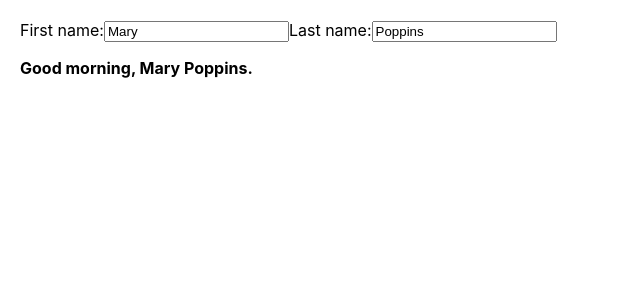
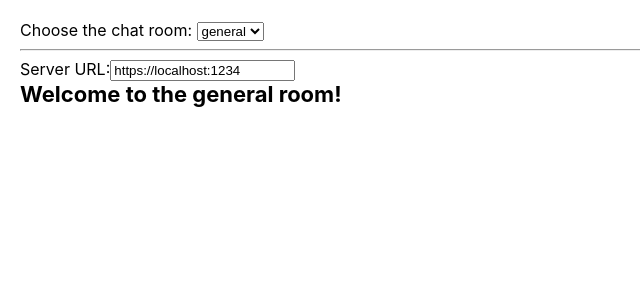
Before and after one commit to becasualle/devsurge-react-course, a React (Create React App) app: page / in a window 1280 px wide. Shown: the top 300 px of the page, without its empty margins (0-640 px from the left). Built offline with nearby package versions, Linux system fonts and the light colour scheme.

Commit message:
Chat Room with effect inside

```diff
--- a/package.json
+++ b/package.json
@@ -9,6 +9,7 @@
     "react": "^18.2.0",
     "react-dom": "^18.2.0",
     "react-scripts": "5.0.1",
+    "toastify-js": "^1.12.0",
     "web-vitals": "^2.1.4"
   },
   "scripts": {
--- a/src/App.jsx
+++ b/src/App.jsx
@@ -1,13 +1,15 @@
 import SaveButton from './reusing-logic-with-custom-hooks/SaveButton';
 import StatusBar from './reusing-logic-with-custom-hooks/StatusBar';
 import Form from './reusing-logic-with-custom-hooks/Form';
+import { ChatRooms } from './reusing-logic-with-custom-hooks/Chat';
 
 export default function App() {
   return (
     <>
       {/* <StatusBar /> */}
       {/* <SaveButton /> */}
-      <Form />
+      {/* <Form /> */}
+      <ChatRooms />
     </>
   );
 }
--- /dev/null
+++ b/src/reusing-logic-with-custom-hooks/Chat/ChatRoom.jsx
@@ -0,0 +1,33 @@
+import { useState, useEffect } from 'react';
+import { showNotification } from './notifications.js';
+import { createConnection } from './chat.js';
+
+export function ChatRoom({ roomId }) {
+  const [serverUrl, setServerUrl] = useState('https://localhost:1234');
+
+  useEffect(() => {
+    const options = {
+      serverUrl: serverUrl,
+      roomId: roomId,
+    };
+    const connection = createConnection(options);
+    connection.on('message', (msg) => {
+      showNotification('New message: ' + msg);
+    });
+    connection.connect();
+    return () => connection.disconnect();
+  }, [roomId, serverUrl]);
+
+  return (
+    <>
+      <label>
+        Server URL:
+        <input
+          value={serverUrl}
+          onChange={(e) => setServerUrl(e.target.value)}
+        />
+      </label>
+      <h1>Welcome to the {roomId} room!</h1>
+    </>
+  );
+}
--- /dev/null
+++ b/src/reusing-logic-with-custom-hooks/Chat/ChatRooms.jsx
@@ -0,0 +1,20 @@
+import { useState } from 'react';
+import { ChatRoom } from './ChatRoom';
+
+export function ChatRooms() {
+  const [roomId, setRoomId] = useState('general');
+  return (
+    <>
+      <label>
+        Choose the chat room:{' '}
+        <select value={roomId} onChange={(e) => setRoomId(e.target.value)}>
+          <option value="general">general</option>
+          <option value="travel">travel</option>
+          <option value="music">music</option>
+        </select>
+      </label>
+      <hr />
+      <ChatRoom roomId={roomId} />
+    </>
+  );
+}
--- /dev/null
+++ b/src/reusing-logic-with-custom-hooks/Chat/chat.js
@@ -0,0 +1,44 @@
+export function createConnection({ serverUrl, roomId }) {
+  // A real implementation would actually connect to the server
+  if (typeof serverUrl !== 'string') {
+    throw Error('Expected serverUrl to be a string. Received: ' + serverUrl);
+  }
+  if (typeof roomId !== 'string') {
+    throw Error('Expected roomId to be a string. Received: ' + roomId);
+  }
+  let intervalId;
+  let messageCallback;
+  return {
+    connect() {
+      console.log(
+        '✅ Connecting to "' + roomId + '" room at ' + serverUrl + '...',
+      );
+      clearInterval(intervalId);
+      intervalId = setInterval(() => {
+        if (messageCallback) {
+          if (Math.random() > 0.5) {
+            messageCallback('hey');
+          } else {
+            messageCallback('lol');
+          }
+        }
+      }, 3000);
+    },
+    disconnect() {
+      clearInterval(intervalId);
+      messageCallback = null;
+      console.log(
+        '❌ Disconnected from "' + roomId + '" room at ' + serverUrl + '',
+      );
+    },
+    on(event, callback) {
+      if (messageCallback) {
+        throw Error('Cannot add the handler twice.');
+      }
+      if (event !== 'message') {
+        throw Error('Only "message" event is supported.');
+      }
+      messageCallback = callback;
+    },
+  };
+}
--- /dev/null
+++ b/src/reusing-logic-with-custom-hooks/Chat/index.js
@@ -0,0 +1 @@
+export { ChatRooms } from './ChatRooms';
--- /dev/null
+++ b/src/reusing-logic-with-custom-hooks/Chat/notifications.js
@@ -0,0 +1,15 @@
+import Toastify from 'toastify-js';
+import 'toastify-js/src/toastify.css';
+
+export function showNotification(message, theme = 'dark') {
+  Toastify({
+    text: message,
+    duration: 2000,
+    gravity: 'top',
+    position: 'right',
+    style: {
+      background: theme === 'dark' ? 'black' : 'white',
+      color: theme === 'dark' ? 'white' : 'black',
+    },
+  }).showToast();
+}
```
Also changed, not shown: 1 other file (tests, documents, lock files or other folders).
